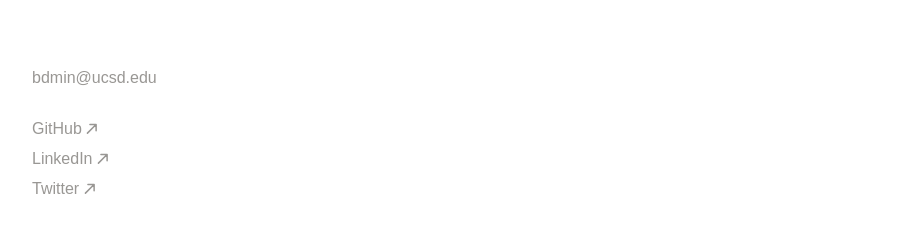
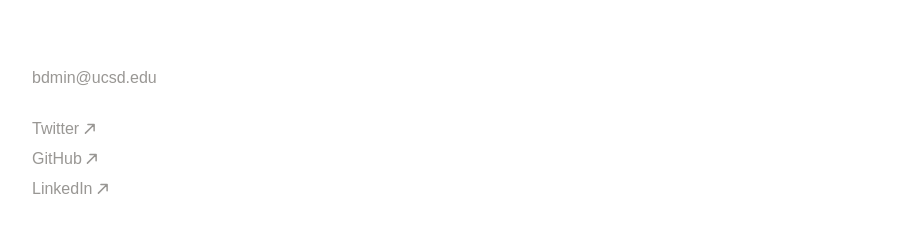
Before and after one commit to bdhmin/portfolio, a React (Create React App) app: page / in a window 1280 px wide. Shown: the part 1120-1368 px from the top of the page, without its empty margins (128-1030 px from the left). Built offline with nearby package versions, Linux system fonts and the light colour scheme; no server answers; a web font is replaced by a local one.

Commit message:
moved twitter to top

```diff
--- a/src/App/pages/About/about.js
+++ b/src/App/pages/About/about.js
@@ -91,9 +91,9 @@ function About() {
               </div>
             </p>
             {/* <br/> */}
+            <a href="https://twitter.com/bryandmin/" target="_blank" rel="noreferrer">Twitter <NewTabIcon/></a>
             <a href="https://github.com/bdhmin/" target="_blank" rel="noreferrer">GitHub <NewTabIcon/></a>
             <a href="https://www.linkedin.com/in/bryanmin/" target="_blank" rel="noreferrer">LinkedIn <NewTabIcon/></a>
-            <a href="https://twitter.com/bryandmin/" target="_blank" rel="noreferrer">Twitter <NewTabIcon/></a>
           </div>
         </div>
 
```
